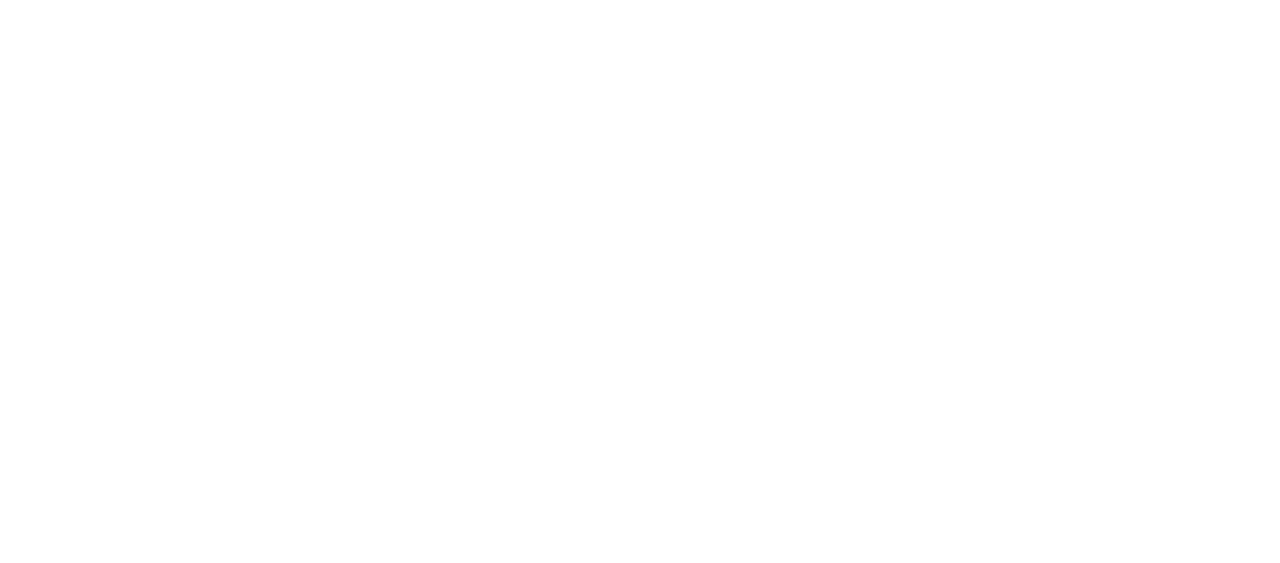
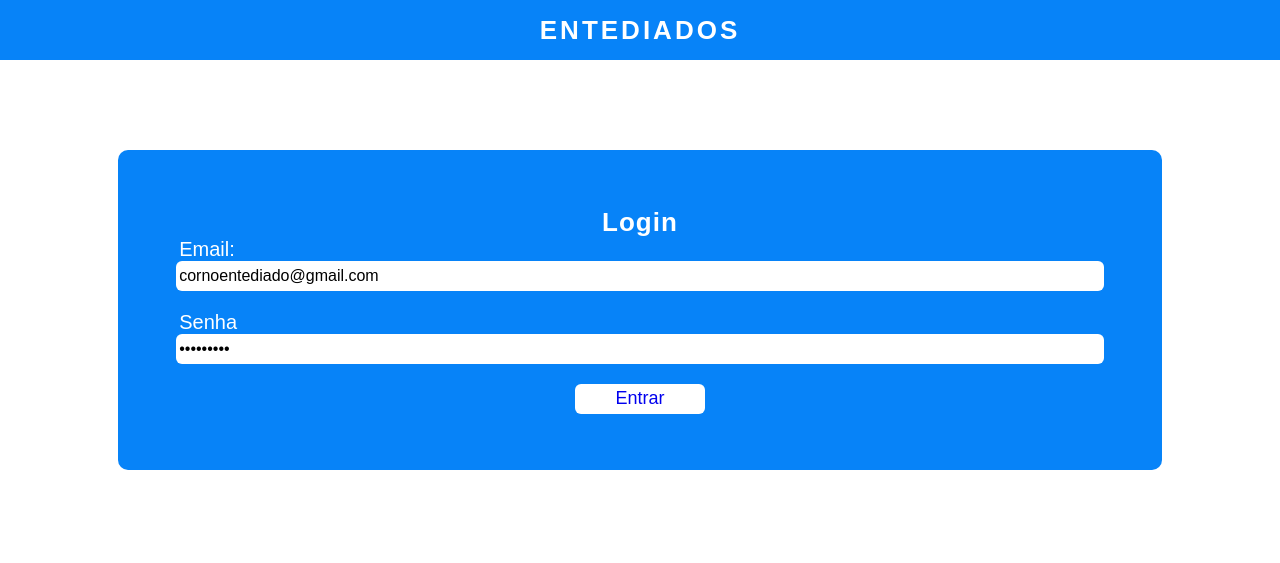
Before and after one commit to KaykSantos/Entediados-Project, a website: page www/index.html in a window 1280 px wide. Drawn offline with Linux system fonts and the light colour scheme.

Commit message:
Atualização app

```diff
--- a/www/css/style.css
+++ b/www/css/style.css
@@ -0,0 +1,91 @@
+*{
+    margin: 0px;
+    padding: 0px;
+    font-family: Arial, Helvetica, sans-serif;
+}
+header{
+    height: 60px;
+    background-color: rgb(7, 131, 248);
+    display: flex;
+    flex-direction: row;
+    justify-content: center;
+    align-items: center;
+}
+header p{
+    color: white;
+    text-transform: uppercase;
+    font-weight: bolder;
+    font-size: 26px;
+    letter-spacing: 3px;
+}
+main{
+    display: flex;
+    flex-direction: column;
+    justify-content: center;
+    align-items: center;
+    width: 100%;
+    height: 500px;
+}
+form{
+    display: flex;
+    flex-direction: column;
+    justify-content: center;
+    align-items: center;
+    padding: 10px;
+    width: 80%;
+    height: 300px;
+    border-radius: 10px;
+    background-color: rgb(7, 131, 248);
+}
+#btnEntrar{
+    width: 130px;
+    height: 30px;
+    border-radius: 6px;
+    border: none;
+    font-size: 18px;
+    text-decoration: none;
+    background-color: white;
+    display: flex;
+    justify-content: center;
+    align-items: center;
+}
+#btnEntrar:hover{
+    transition: 0.5s;
+    background-color: rgb(233, 205, 205);
+}
+form div{
+    display: flex;
+    flex-direction: column;
+    justify-content: flex-start;
+}
+form p{
+    color: white;
+    font-weight: bolder;
+    font-size: 26px;
+    letter-spacing: 1px;
+}
+#titulo{
+    color: white;
+    font-weight: bolder;
+    font-size: 26px;
+    letter-spacing: 1px;
+    width: 90%;
+}
+.input{
+    font-size: 16px;
+    margin-bottom: 20px;
+    width: 90%;
+    height: 24px;
+    padding: 3px;
+    border-radius: 6px;
+    border: none;
+}
+.input:hover{
+    border-bottom: 2px solid black;
+    outline: none;
+}
+.divInput{
+    width: 90%;
+    color: white;
+    font-size: 20px;
+}
--- a/www/index.html
+++ b/www/index.html
@@ -7,8 +7,29 @@
   <script src="components/loader.js"></script>
 
   <link rel="stylesheet" href="components/loader.css">
+
   <link rel="stylesheet" href="css/style.css">
 </head>
 <body>
+  <header>
+    <p>Entediados</p>
+  </header>
+  <main>
+    <form>
+      <p>Login</p>
+      <div class="divInput">
+      <label for="email">Email:</label></div>
+      <input type="text" id="email" class="input" value="cornoentediado@gmail.com">
+
+      <div class="divInput">
+      <label for="senha">Senha</label></div>
+      <input type="password" id="senha" class="input" value="entediado">
+
+      <a href="home.html" id="btnEntrar">Entrar</a>
+    </form>
+  </main>
+  <script>
+
+  </script>
 </body>
 </html>
```
Also changed, not shown: www/conta.html (added, +119 -0 lines), www/home.html (added, +71 -0 lines), www/imgs/robot.jpg (added).
